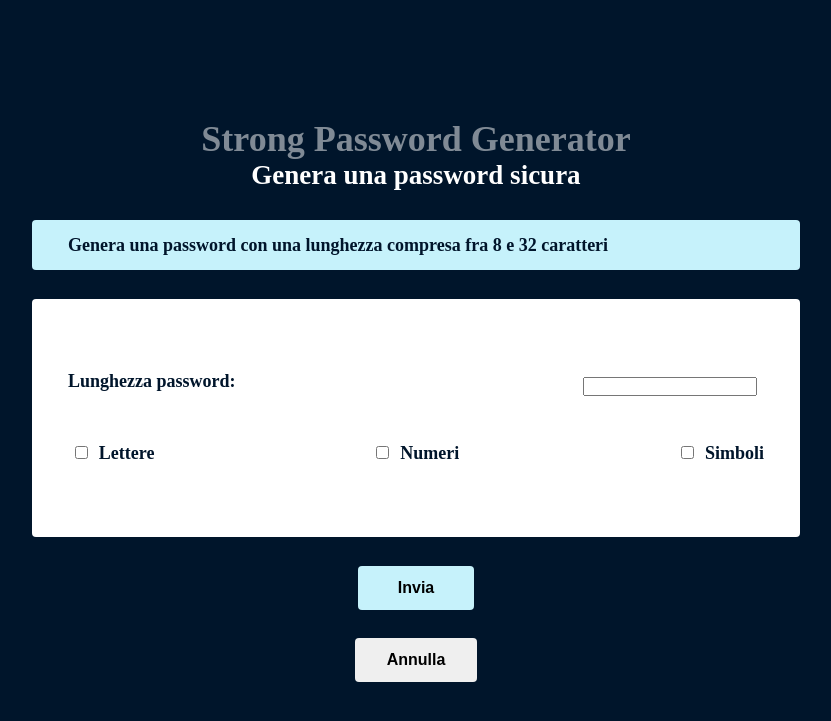
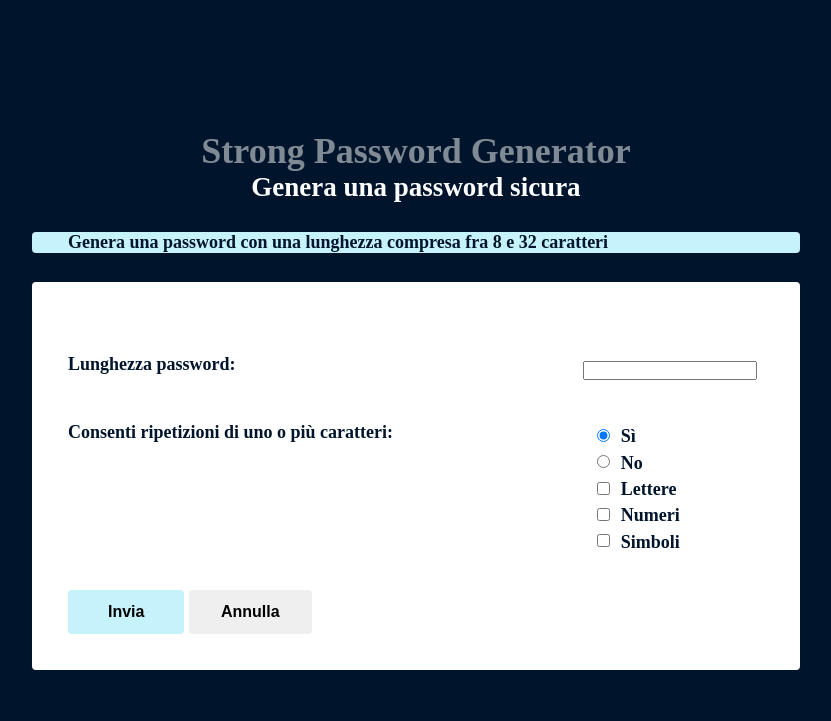
Before and after one commit to Francescosommellaa/php-strong-password-generator, a PHP site: page / in a window 1280 px wide. Shown: the top 721 px of the page, without its empty margins (224-1055 px from the left). Run offline with PHP 8.4, Linux system fonts and the light colour scheme.

Commit message:
completa e consegna

```diff
--- a/CSS/style.css
+++ b/CSS/style.css
@@ -25,10 +25,8 @@
 }
 
 .notifiche {
-    height: 50px;
     width: 60%;
     background-color: #C6F2FB;
-    line-height: 50px;
     color: #00152B;
     text-align: start;
     padding: 0 2em;
--- a/function.php
+++ b/function.php
@@ -1,6 +1,6 @@
 <?php
 
-function generatepassword($length, $lettere, $numeri, $simboli)
+function generatepassword($length, $lettere, $numeri, $simboli, $ripetizioni)
 {
     $base_string = '';
 
@@ -16,11 +16,19 @@ function generatepassword($length, $lettere, $numeri, $simboli)
         $base_string .= '!?&%$<>^+-*/()[]{}@#_=';
     }
 
+    if (!$ripetizioni && $length > strlen($base_string)) {
+        return false;
+    }
+
     $psw = '';
 
     while (strlen($psw) < $length) {
         $index = rand(0, strlen($base_string) - 1);
         $char = $base_string[$index];
+        if (!$ripetizioni && strpos($psw, $char) !== false) {
+            continue;
+        }
+
         $psw .= $char;
     }
 
--- a/index.php
+++ b/index.php
@@ -22,8 +22,14 @@ if (isset($_GET['length']) && !empty($_GET['length'])) {
         $lettere = $_GET["lettere"] ?? false;
         $numeri = $_GET["numeri"] ?? false;
         $simboli = $_GET["simboli"] ?? false;
-        $passwordGenerata = generatepassword($lunghezzaPassword, $lettere, $numeri, $simboli);
+        $ripetizioni = $_GET["ripetizioni"] == "si";
+        $passwordGenerata = generatepassword($lunghezzaPassword, $lettere, $numeri, $simboli, $ripetizioni);
+
+        if ($passwordGenerata === false) {
+            $output = "Errore: Non è possibile generare una password con tutti i caratteri diversi con le opzioni selezionate. Si prega di selezionare più tipi di caratteri o consentire ripetizioni.";
+        } else {
             $output = "la password generata è:" . htmlspecialchars($passwordGenerata);
+        }
     }
 } else {
     $output = "Genera una password con una lunghezza compresa fra $min e $max caratteri";
@@ -65,7 +71,7 @@ if (isset($_GET['length']) && !empty($_GET['length'])) {
                 </div>
 
                 <div class="d-flex input-area-ripetizioni">
-                    <!-- <h4>Consenti ripetizioni di uno o più caratteri:</h4>
+                    <h4>Consenti ripetizioni di uno o più caratteri:</h4>
                     <div class="input-space">
                         <div>
                             <input type="radio" name="ripetizioni" value="si" checked="checked" id="si">
@@ -74,7 +80,7 @@ if (isset($_GET['length']) && !empty($_GET['length'])) {
                         <div>
                             <input type="radio" name="ripetizioni" value="no" id="no">
                             <label for="no">No</label>
-                        </div> -->
+                        </div>
                         <div>
                             <input type="checkbox" name="lettere" value="lettere" id="lettere">
                             <label for="lettere">Lettere</label>
```
Lines whose indentation alone changed are shown as unchanged.
